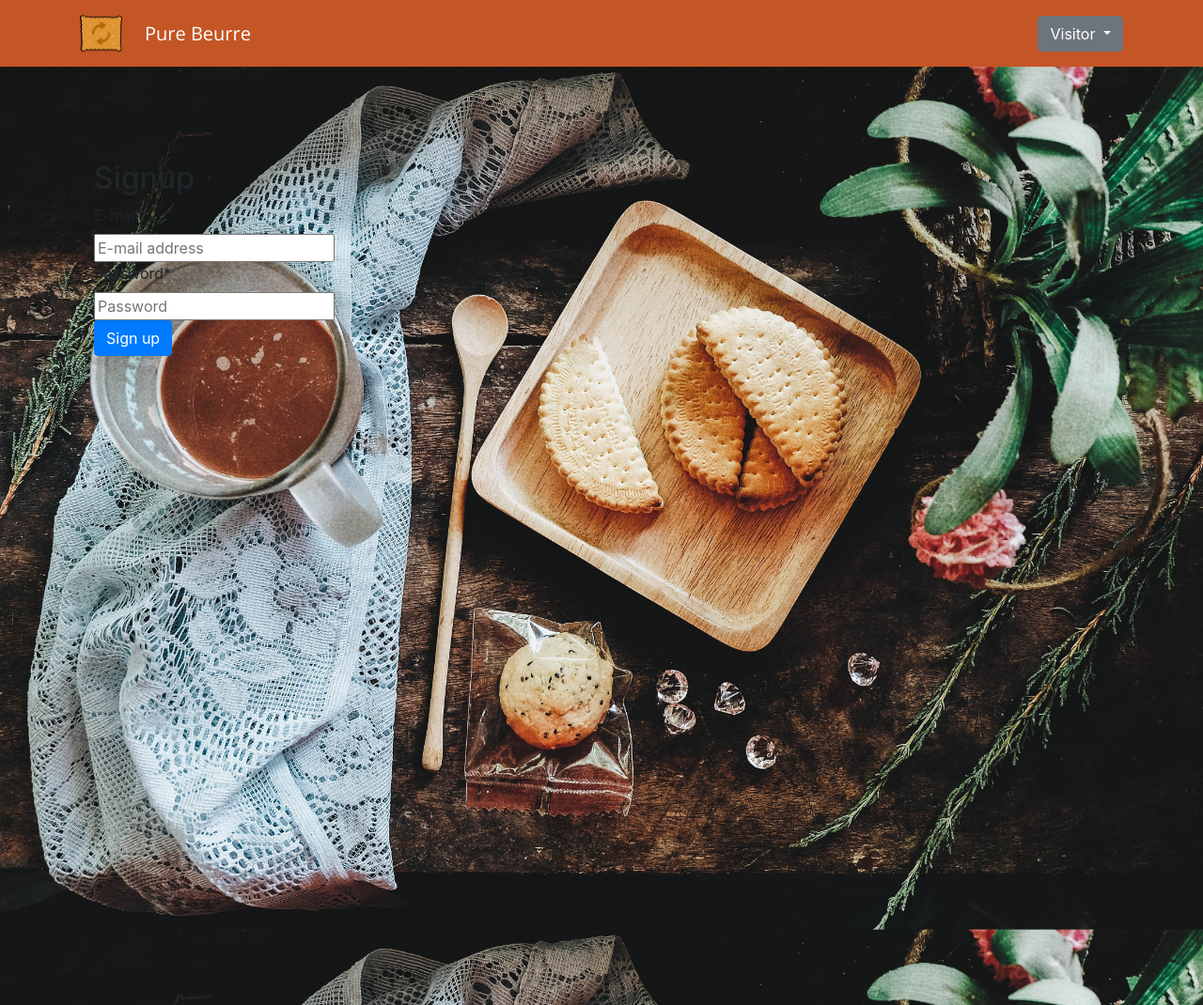
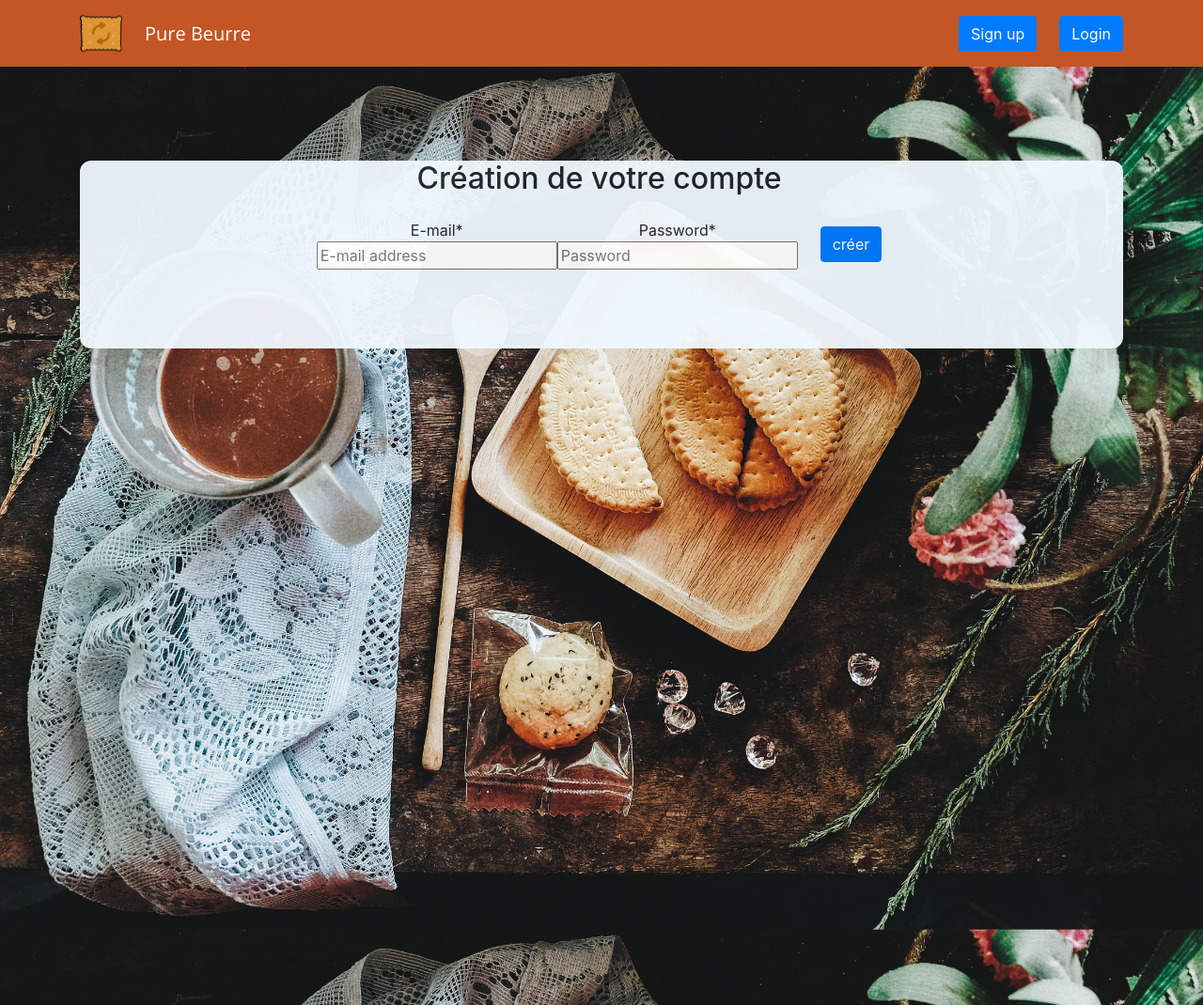
Before and after one commit to flenoir/purbeurre, a Django app: page /accounts/signup/ in a window 1280 px wide. Shown: the top 1070 px of the page at 94% size. Run offline with Django 3.2, Linux system fonts and the light colour scheme; some libraries are stand-ins or nearby versions.

Commit message:
changed navbar button order and login signup display

```diff
--- a/core/static/core/custom-style.css
+++ b/core/static/core/custom-style.css
@@ -17,6 +17,13 @@ body {
     padding-top: 50px;
     padding-left: 20px;
     height: 650px;
+}
+
+.connexion_row_windows {
+    background-color: aliceblue;
+    opacity: 0.95;
+    padding-left: 10px;
+    height: 200px;
 }
 
 .navbar-default {
--- a/core/templates/account/signup.html
+++ b/core/templates/account/signup.html
@@ -4,13 +4,13 @@
 
 {% block first_row %}
 
-<div class="container">
-<h2>Signup</h2>
+<div class="container connexion_row_windows justify-content-center rounded">
+<h2 class="text-center mb-4">Création de votre compte</h2>
 
-    <form method="post" novalidate>
+    <form method="post" class="form-inline justify-content-center" novalidate>
         {% csrf_token %}
         {{ form|crispy }}
-        <button class="btn btn-primary" type="submit">Sign up</button>
+        <button class="btn btn-primary ml-4" type="submit">créer</button>
     </form>
 </div>
 
--- a/core/templates/base.html
+++ b/core/templates/base.html
@@ -24,34 +24,25 @@
                     </li>
 
                     </ul>
-                    <!-- <form class="form-inline my-2 my-lg-0"> -->
+
+                </div>
+
                     {% if user.is_authenticated %}
+                    <button class="btn btn-secondary mr-2" type="button" id="dropdownMenuButton" data-toggle="dropdown" aria-haspopup="true" aria-expanded="false">
+                    {{ user.email }}
+                    </button>
 
                     <a href="{% url 'search:list_products' %}"><img src="{% static 'core/noun_Carrot_29691_cropped.png' %}" height=50px></a>
 
+                    <button class="btn btn-default ml-2">
+                    <a class="btn btn-default" href="{% url 'account_logout' %}">Disconnect</a>
+                    </button>
+
                     {% else %}
+                       <a class="btn btn-primary mr-4" href="{% url 'account_signup' %}">Sign up</a>
+                       <a class="btn btn-primary" href="{% url 'account_login' %}">Login</a>
                     {% endif %}
-                    <!-- </form> -->
-                </div>
 
-                <div class="dropdown">
-                    <button class="btn btn-secondary dropdown-toggle ml-2" type="button" id="dropdownMenuButton" data-toggle="dropdown" aria-haspopup="true" aria-expanded="false">
-                    {% if user.is_authenticated %}
-                      {{ user.email }}
-                    </button>
-                    <div class="dropdown-menu" aria-labelledby="dropdownMenuButton">
-                      <!-- <a class="dropdown-item" href="/accounts/password/change/">Change password</a>   -->
-                      <a class="dropdown-item" href="{% url 'account_logout' %}">Disconnect</a>
-                    </div>
-                    {% else %}
-                       Visitor
-                      </button>
-                      <div class="dropdown-menu" aria-labelledby="dropdownMenuButton">
-                       <a class="dropdown-item" href="{% url 'account_signup' %}">Sign up</a>
-                       <a class="dropdown-item" href="{% url 'account_login' %}">Login</a>
-                      </div>
-                    {% endif %}
-                  </div>
             </div>
         </nav>
 
```
Also changed, not shown: core/templates/account/login.html (+4 -4 lines).
